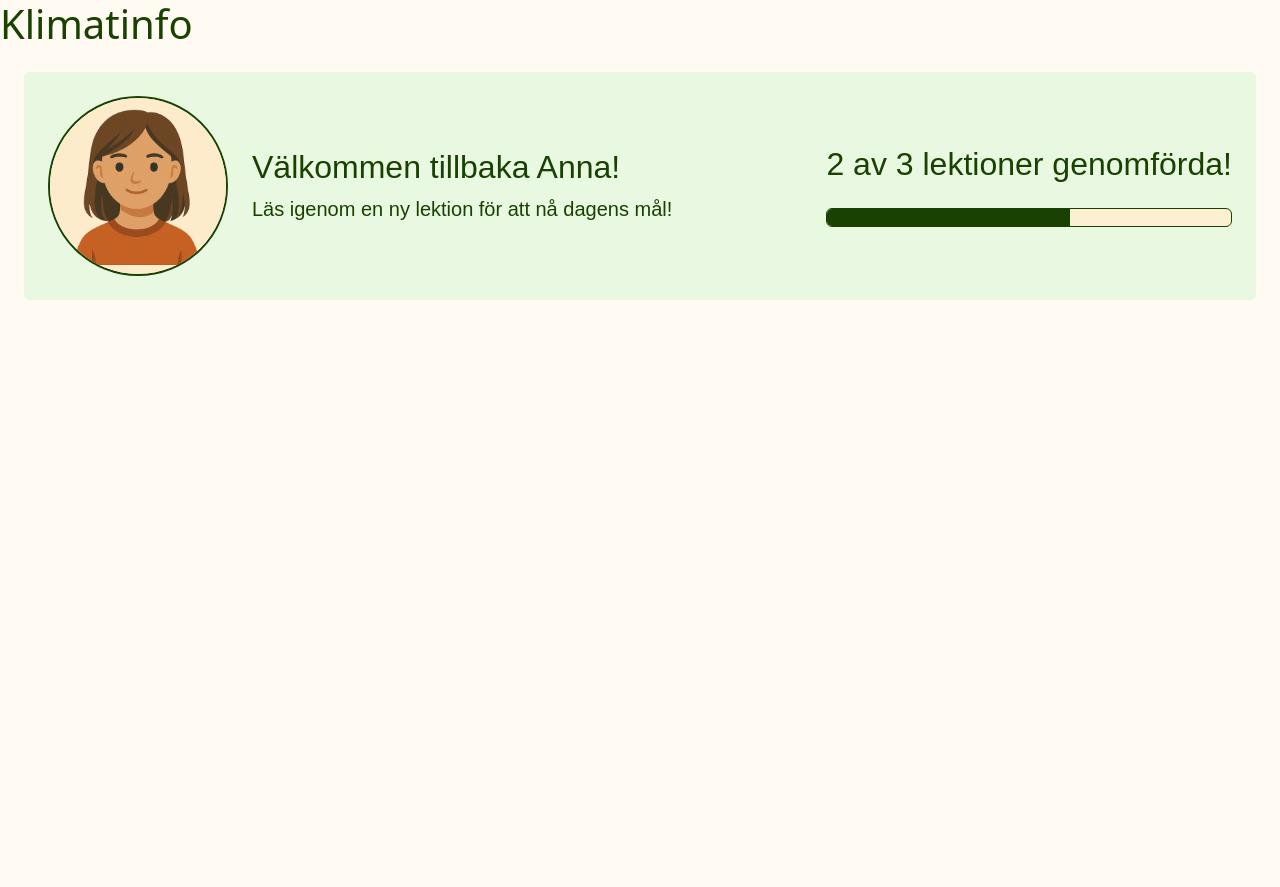
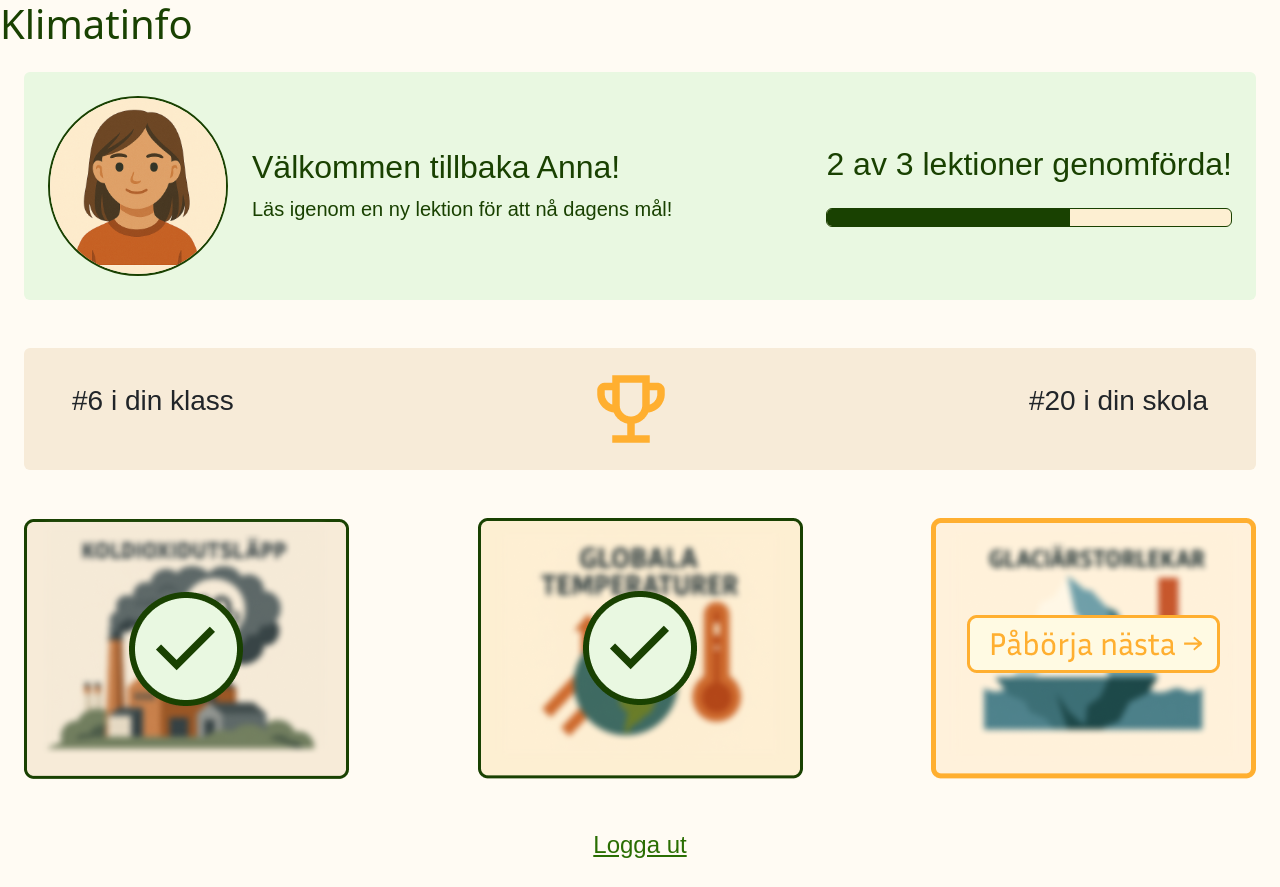
Before and after one commit to fiamont/Frontend_application_Boras, a React (Vite) app: page / in a window 1280 px wide. Before the commit the page ends 800 px from the top, so only its background shows below. Built offline with nearby package versions, Linux system fonts and the light colour scheme; a web font is replaced by a local one.

Commit message:
Add new components to ProfileView, edit mock-user data, temporarily add user-ranking-css to App.css

```diff
--- a/src/App.css
+++ b/src/App.css
@@ -2,3 +2,7 @@
   margin: 0;
   padding: 0;
 }
+
+.user-ranking {
+  background-color: var(--beige-one);
+}
--- /dev/null
+++ b/src/components/Logout.jsx
@@ -0,0 +1,9 @@
+function Logout() {
+  return (
+    <div className="text-center fs-4">
+      <a href="#">Logga ut</a>
+    </div>
+  );
+}
+
+export default Logout;
--- /dev/null
+++ b/src/components/UserLectures.jsx
@@ -0,0 +1,15 @@
+import doneCarbon from "../../public/images/done-carbon-dioxide.png";
+import doneTemperature from "../../public/images/done-global-temperature.png";
+import beginGlacier from "../../public/images/begin-glacier.png";
+
+function UserLectures() {
+  return (
+    <div className="d-flex flex-column-reverse gap-3 flex-lg-row justify-content-between align-items-center">
+      <img src={doneCarbon} alt="Bild på koldioxutsläpp" />
+      <img src={doneTemperature} alt="Bild på globala temperaturer" />
+      <img src={beginGlacier} alt="Bild på glaciärstorlekar" />
+    </div>
+  );
+}
+
+export default UserLectures;
--- /dev/null
+++ b/src/components/UserRanking.jsx
@@ -0,0 +1,14 @@
+import orangeCup from "../assets/orange-cup.png";
+import mockUser from "../data/mock-user.json";
+
+function UserRanking() {
+  return (
+    <div className="d-flex flex-column flex-lg-row align-items-center justify-content-between rounded py-3 px-5 text-dark fs-3 user-ranking">
+      <p>{`#${mockUser.classRank} i din klass`}</p>
+      <img src={orangeCup} alt="Cup" />
+      <p>{`#${mockUser.schoolRank} i din skola`}</p>
+    </div>
+  );
+}
+
+export default UserRanking;
--- a/src/data/mock-user.json
+++ b/src/data/mock-user.json
@@ -3,8 +3,8 @@
   "email": "anna@mail.com",
   "password": "password123",
   "progress": "2",
-  "class-rank": "6",
-  "school-rank": "20",
+  "classRank": "6",
+  "schoolRank": "20",
   "image": {
     "url": "/images/profile-picture.png",
     "alt": "Profile picture of Anna"
--- a/src/views/ProfileView.jsx
+++ b/src/views/ProfileView.jsx
@@ -1,9 +1,15 @@
 import ProfileSummary from "../components/ProfileSummary";
+import UserRanking from "../components/UserRanking";
+import UserLectures from "../components/UserLectures";
+import Logout from "../components/Logout";
 
 function ProfileView() {
   return (
     <div className="d-flex flex-column gap-5 m-4">
       <ProfileSummary />
+      <UserRanking />
+      <UserLectures />
+      <Logout />
     </div>
   );
 }
```
